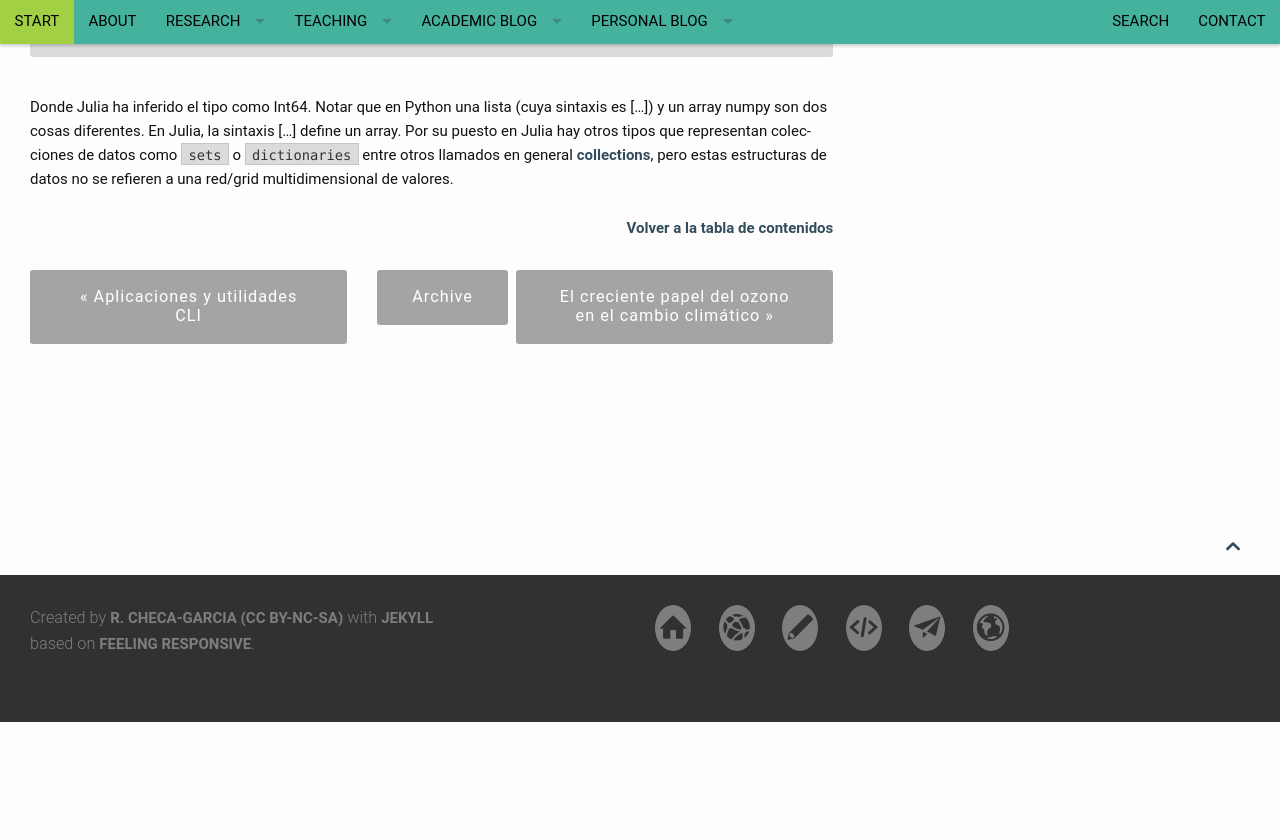
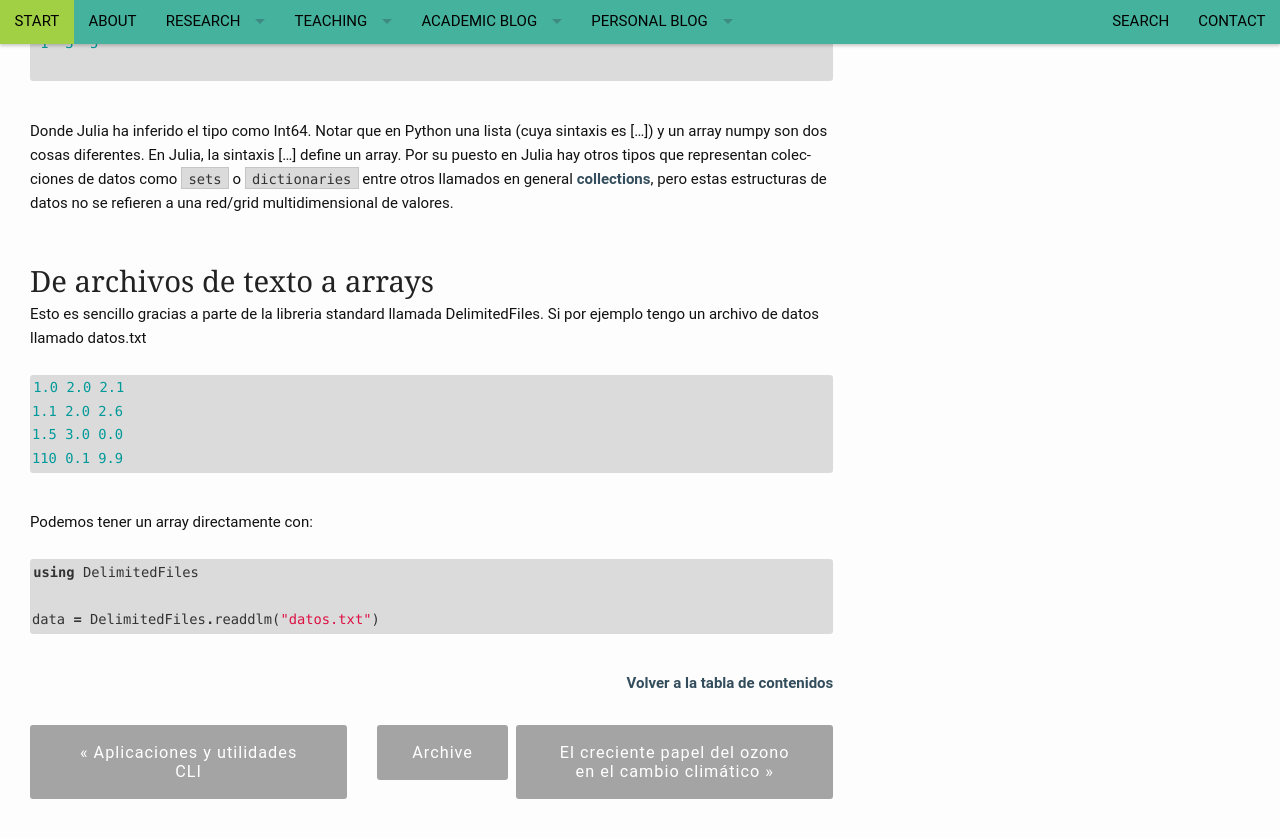
Before and after one commit to RCHG/rchg.github.io, a Jekyll site: the page built from _posts/2020-04-20-JuliaArrays.md, in a window 1280 px wide and 900 px high, scrolled down 1741 px. Shown: the top 838 px of the window. Built offline with Jekyll 4.4.1, drawn with Linux system fonts in a browser that asks for light colours; nearby versions of some CDN libraries; comment, search, counter and statistics services are not loaded; before the commit the page ends 2463 px from its top, so only the background shows below that; some of the changed text lies outside the part shown.

Commit message:
Update 2020-04-20-JuliaArrays.md

```diff
--- a/_posts/2020-04-20-JuliaArrays.md
+++ b/_posts/2020-04-20-JuliaArrays.md
@@ -70,7 +70,25 @@ Donde Julia ha inferido el tipo como Int64. Notar que en Python una lista (cuya
 
 
 
+## De archivos de texto a arrays
 
+Esto es sencillo gracias a parte de la libreria standard llamada DelimitedFiles. Si por ejemplo tengo un archivo de datos llamado datos.txt
+
+{% highlight Julia %}
+1.0 2.0 2.1
+1.1 2.0 2.6
+1.5 3.0 0.0
+110 0.1 9.9
+{% endhighlight %}
+
+Podemos tener un array directamente con:
+{% highlight Julia %}
+
+using DelimitedFiles
+
+data = DelimitedFiles.readdlm("datos.txt")
+
+{% endhighlight %}
 
 
 <small markdown="1">[Volver a la tabla de contenidos](#toc)</small>
```
